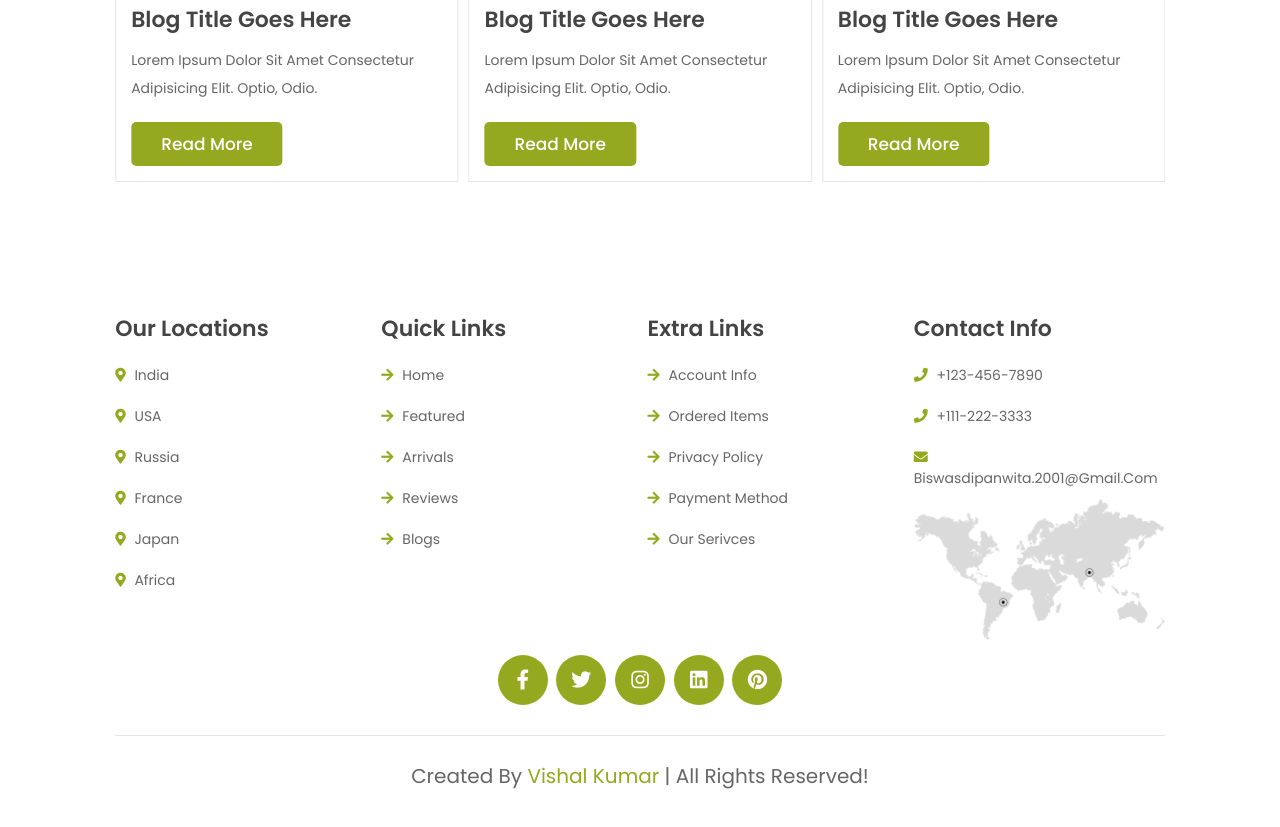
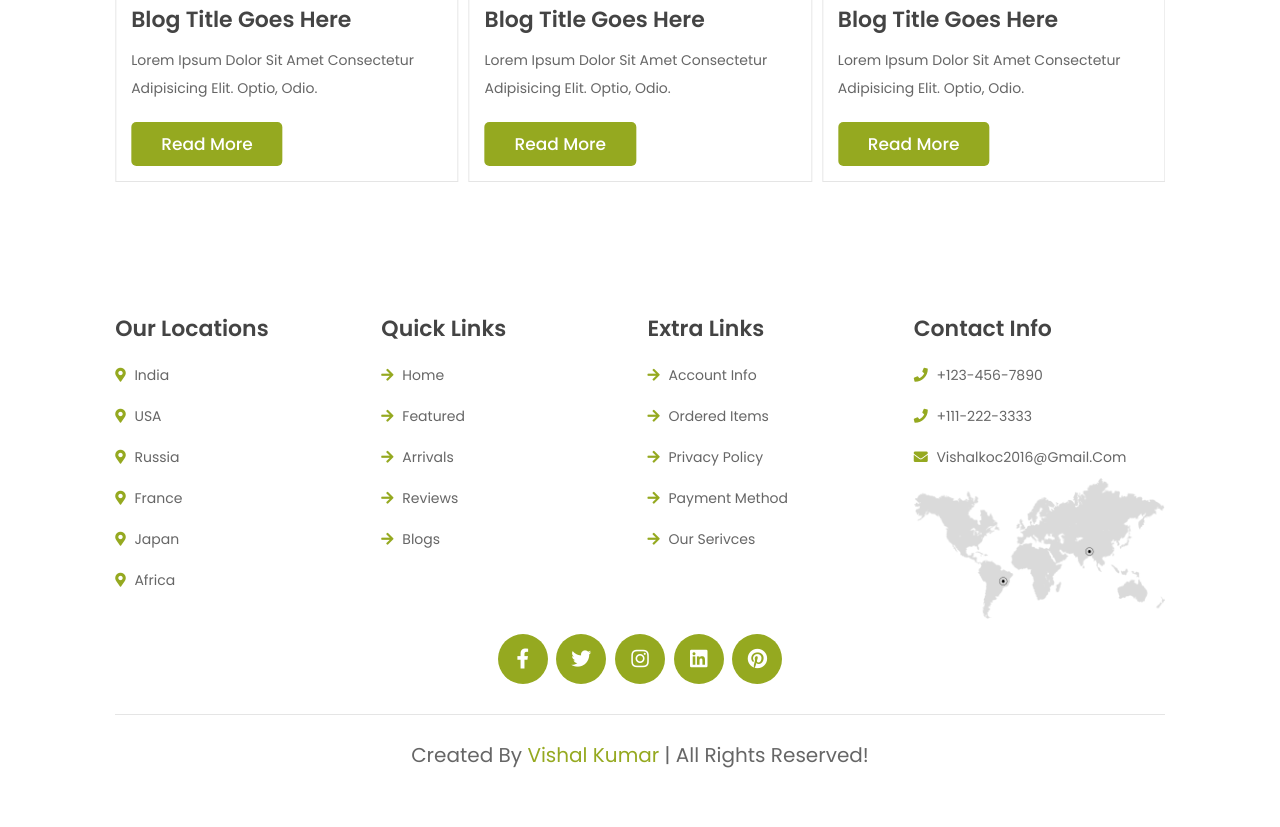
Before and after one commit to vishalkoc2016/online-book-store, a plain HTML site: page index.html in a window 1280 px wide. Shown: the part 3757-4584 px from the top of the page. Drawn offline with nearby package versions, Linux system fonts and the light colour scheme.

Commit message:
Update index.html

```diff
--- a/index.html
+++ b/index.html
@@ -772,7 +772,7 @@
             <h3>contact info</h3>
             <a href="#"> <i class="fas fa-phone"></i> +123-456-7890 </a>
             <a href="#"> <i class="fas fa-phone"></i> +111-222-3333 </a>
-            <a href="#"> <i class="fas fa-envelope"></i> biswasdipanwita.2001@gmail.com</a>
+            <a href="#"> <i class="fas fa-envelope"></i> vishalkoc2016@gmail.com</a>
             <img src="image/worldmap.png" class="map" alt="">
         </div>
 
```
